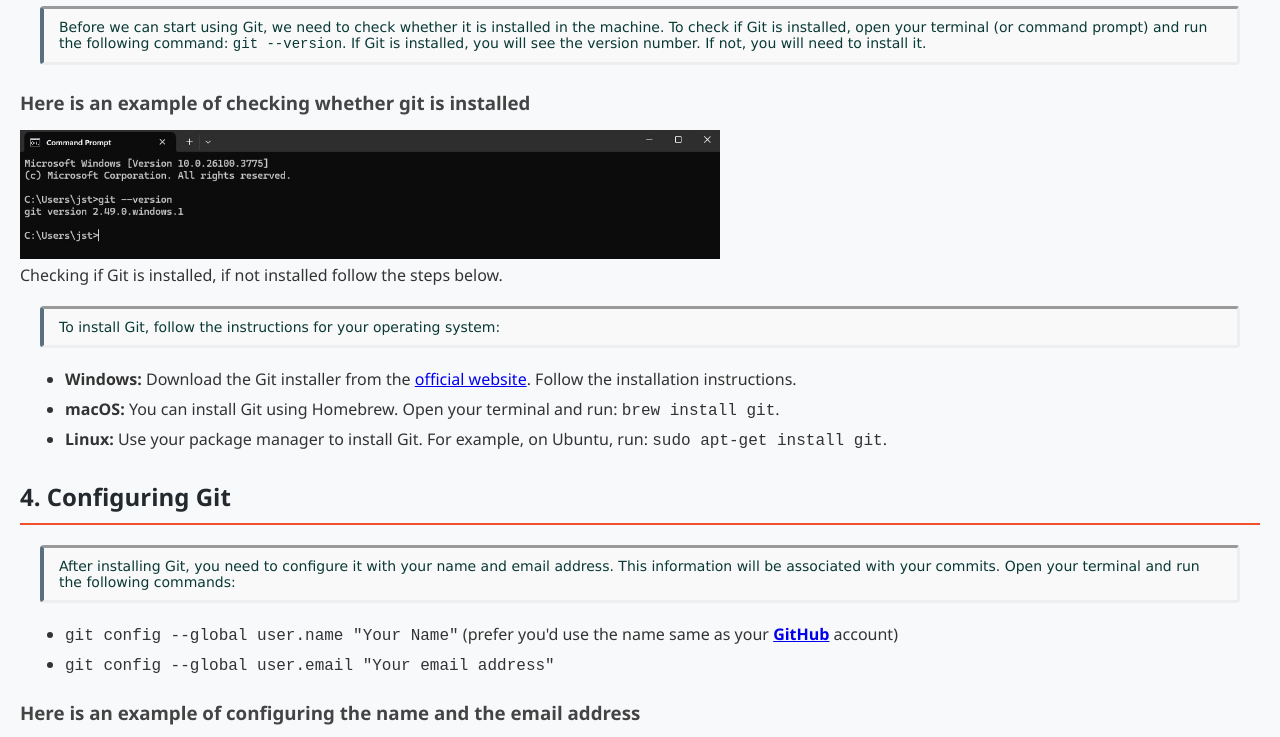
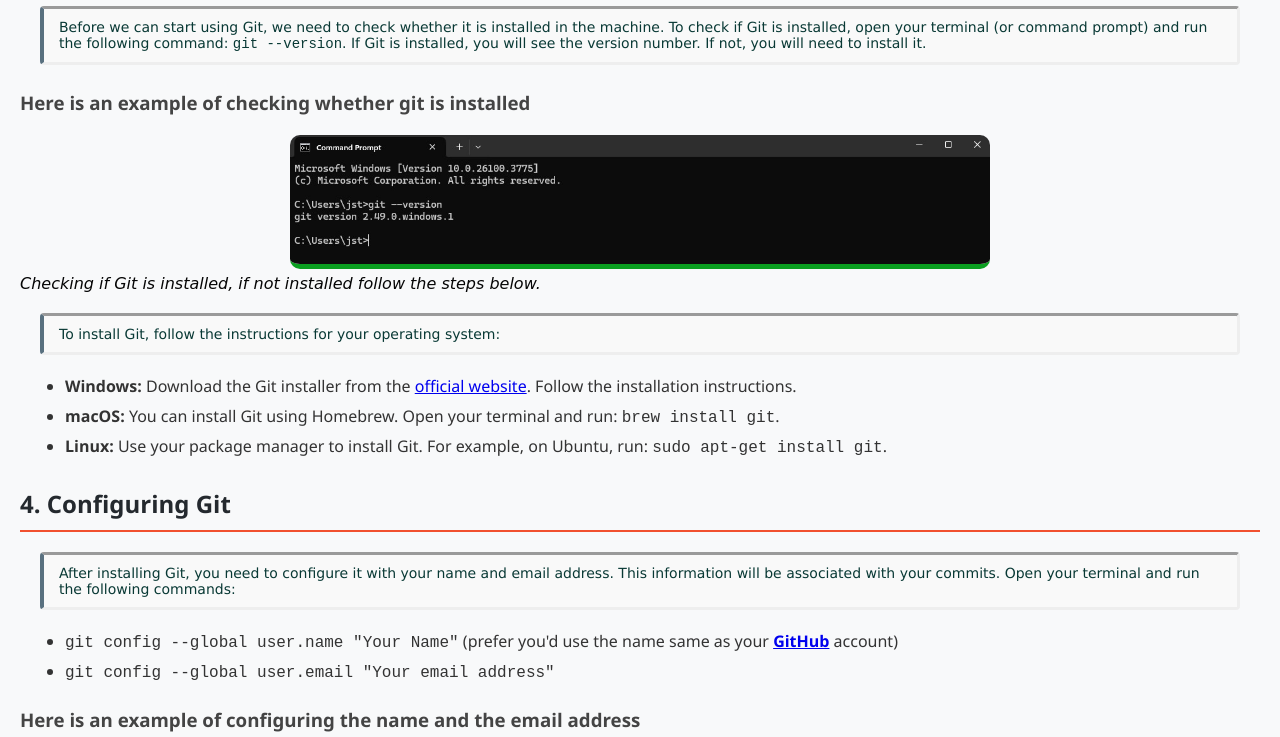
Before and after one commit to sakamw/blog-html, a plain HTML site: page index.html in a window 1280 px wide. Shown: the part 1240-1977 px from the top of the page. Drawn offline with Linux system fonts and the light colour scheme.

Commit message:
style the images

```diff
--- a/styles.css
+++ b/styles.css
@@ -5,7 +5,7 @@ h2 {
   color: #24292e;
 }
 
-h3{
+h3 {
   margin: 25px 0 15px;
   color: #444;
 }
@@ -54,7 +54,7 @@ ul {
 li {
   margin-bottom: 8px;
 }
-p{
+p {
   font-family: Verdana, Geneva, Tahoma, sans-serif;
   font-size: 14px;
   color: #093935;
@@ -66,3 +66,28 @@ p{
   border-radius: 4px;
   border-style: inset;
 }
+
+figure {
+  margin: 20px 0;
+  text-align: center;
+}
+
+figure img {
+  border-radius: 10px;
+  border-bottom: 5px solid #0a9f20;
+  align-self: center;
+  text-align: center;
+  width: 700px;
+}
+figure img:hover {
+  transform: scale(1.05);
+  transition: transform 0.3s ease;
+  background-color: black;
+}
+figcaption {
+  color: rgb(5, 5, 5);
+  font-family: cursive;
+  font-size: 1em;
+  text-align: left;
+  font-style: italic;
+}
```
Lines whose indentation alone changed are shown as unchanged.
